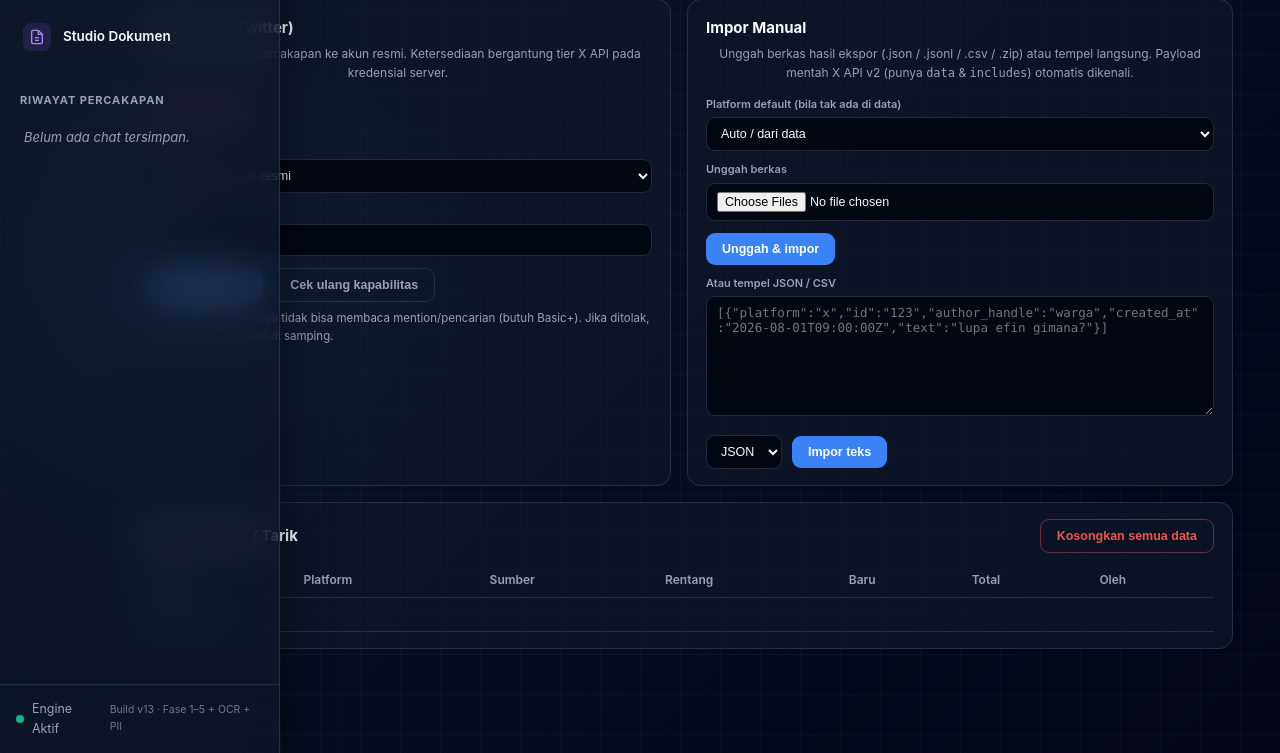
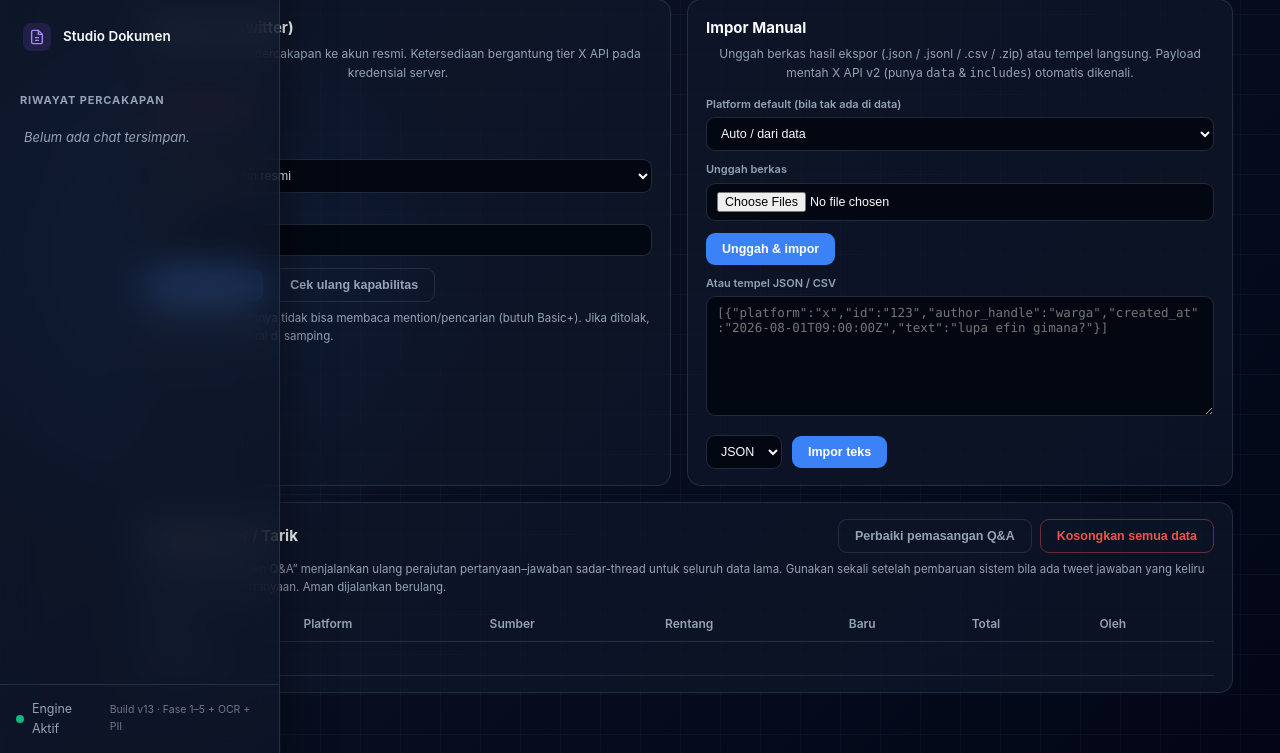
Before and after one commit to somesouls/camerad, a Python web app: template templates/sosmed_kelola.html in a window 1280 px wide. Shown: the part 226-979 px from the top of the page. Run offline with Jinja, Linux system fonts and the light colour scheme; the template is opened without the code that fills it, so the values that code supplies are empty.

Commit message:
Sosmed: tambah tombol 'Perbaiki pemasangan Q&A' (repair_all_pairing) di Kelola Data

```diff
--- a/templates/sosmed_kelola.html
+++ b/templates/sosmed_kelola.html
@@ -91,12 +91,17 @@ table.sm-tb th{color:var(--text-muted);font-weight:600;}
     </div>
   </div>
 
-  <!-- Riwayat batch -->
+  <!-- Perbaikan data + Riwayat batch -->
   <div class="sm-card" style="margin-top:16px;">
-    <div style="display:flex;justify-content:space-between;align-items:center;">
+    <div style="display:flex;justify-content:space-between;align-items:center;gap:10px;flex-wrap:wrap;">
       <h3 style="margin:0;">Riwayat Impor / Tarik</h3>
-      <button class="sm-btn danger" id="btnPurge">Kosongkan semua data</button>
+      <div style="display:flex;gap:8px;flex-wrap:wrap;">
+        <button class="sm-btn ghost" id="btnRepair">Perbaiki pemasangan Q&amp;A</button>
+        <button class="sm-btn danger" id="btnPurge">Kosongkan semua data</button>
+      </div>
     </div>
+    <p class="sm-note">“Perbaiki pemasangan Q&amp;A” menjalankan ulang perajutan pertanyaan–jawaban sadar-thread untuk seluruh data lama. Gunakan sekali setelah pembaruan sistem bila ada tweet jawaban yang keliru tercatat sebagai pertanyaan. Aman dijalankan berulang.</p>
+    <div class="sm-out" id="repairOut"></div>
     <table class="sm-tb"><thead><tr><th>Waktu</th><th>Platform</th><th>Sumber</th><th>Rentang</th><th>Baru</th><th>Total</th><th>Oleh</th></tr></thead>
     <tbody id="batchBody"><tr><td colspan="7" style="color:var(--text-muted);">Belum ada.</td></tr></tbody></table>
   </div>
@@ -156,6 +161,13 @@ $('#btnPaste').onclick=async()=>{
   if(data.ok){out($('#impOut'),true,`Impor: ${data.n_new} baru, ${data.n_dup} pembaruan, ${data.n_skip} dilewati.`);loadStats();}
   else out($('#impOut'),false,data.error||'Gagal impor.');
 };
+$('#btnRepair').onclick=async()=>{
+  if(!confirm('Jalankan perbaikan pemasangan Q&A untuk SEMUA data? Aman dijalankan berulang.'))return;
+  $('#btnRepair').disabled=true;out($('#repairOut'),true,'Memperbaiki…');
+  const {data}=await jpost('/api/sosmed/repair',{});$('#btnRepair').disabled=false;
+  if(data.ok){out($('#repairOut'),true,`Selesai: ${data.conversations} percakapan dirajut ulang.`);loadStats();}
+  else out($('#repairOut'),false,data.error||'Gagal memperbaiki.');
+};
 $('#btnPurge').onclick=async()=>{
   if(!confirm('Hapus SEMUA data sosmed? Tindakan ini tidak bisa dibatalkan.'))return;
   const {data}=await jpost('/api/sosmed/purge',{});if(data.ok){loadStats();}
```
